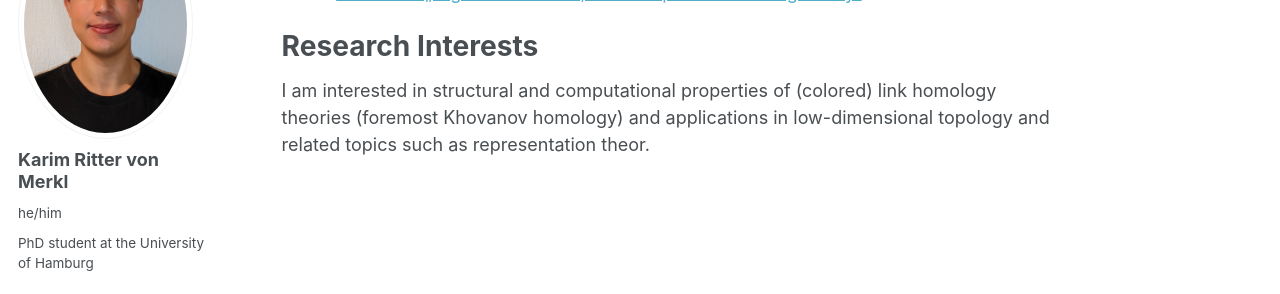
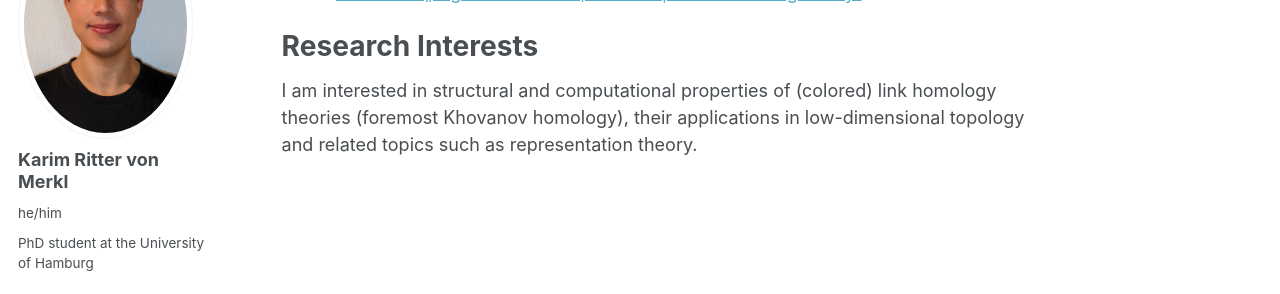
Before and after one commit to karimrvm/karimrvm.github.io, a Jekyll site: the page built from _pages/about.md, in a window 1280 px wide. Shown: the part 189-483 px from the top of the page. Built offline with Jekyll 4.4.1, drawn with Linux system fonts in a browser that asks for light colours; some web fonts are replaced.

Commit message:
fix typo

```diff
--- a/_pages/about.md
+++ b/_pages/about.md
@@ -12,4 +12,4 @@ I am a PhD student at the [University of Hamburg](https://www.math.uni-hamburg.d
 Research Interests
 ======
 
-I am interested in structural and computational properties of (colored) link homology theories (foremost Khovanov homology) and applications in low-dimensional topology and related topics such as representation theor.
+I am interested in structural and computational properties of (colored) link homology theories (foremost Khovanov homology), their applications in low-dimensional topology and related topics such as representation theory.
```
